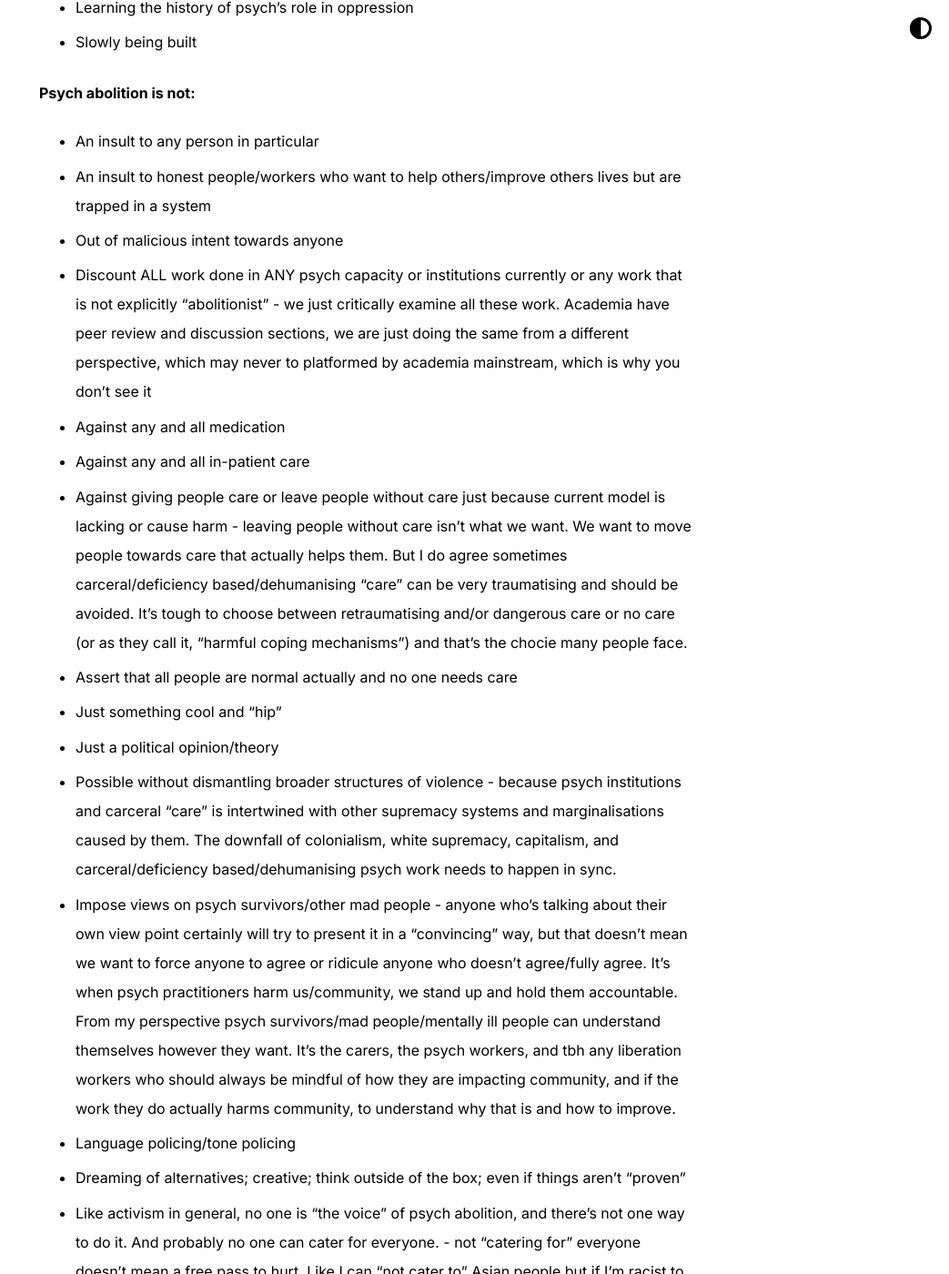
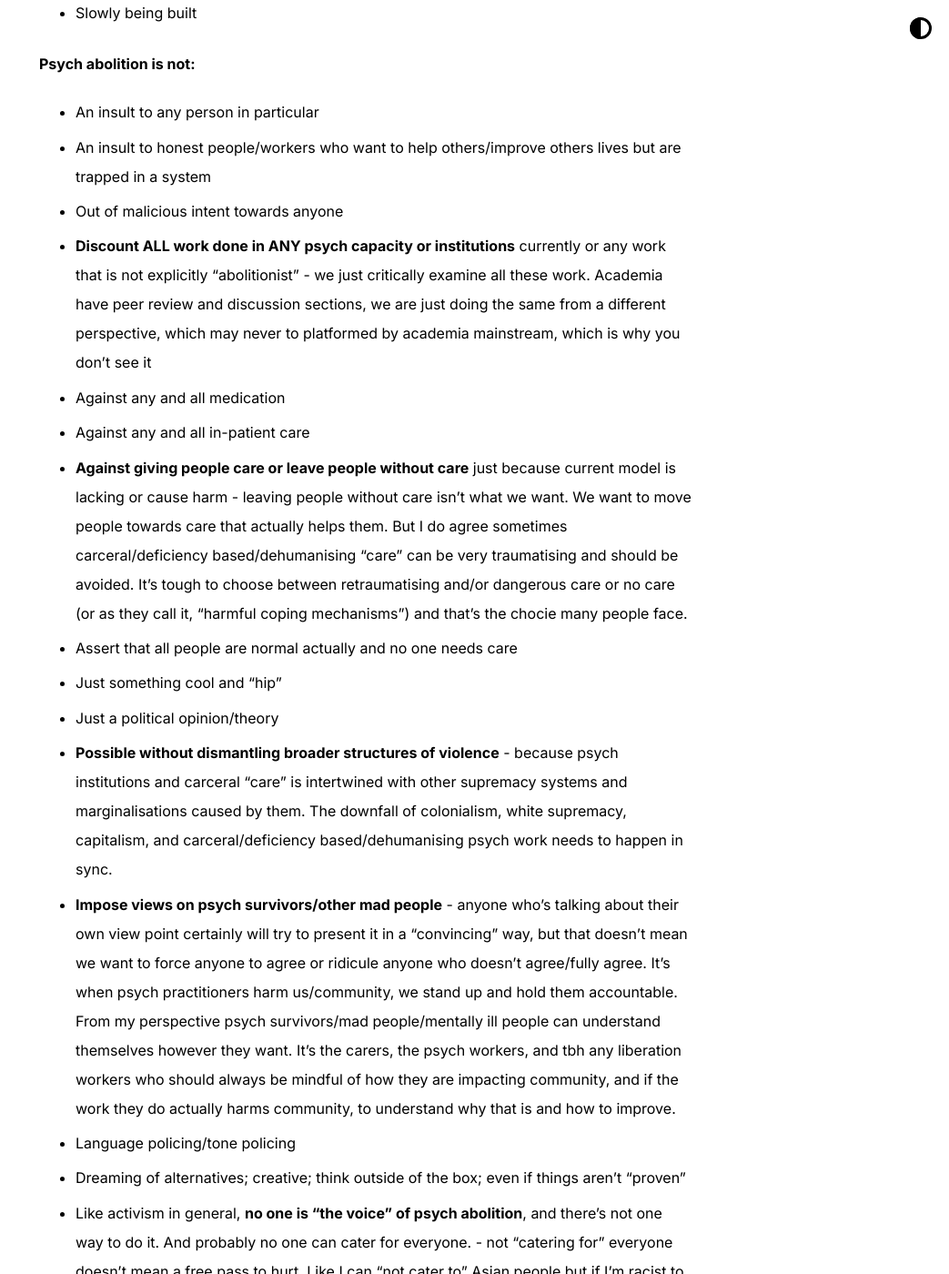
Before and after one commit to phosfuldev/phos_website, a Jekyll site: the page built from _posts/2024-07-18-my-rudimentary-understanding-of-psych-abolition.md, in a window 1280 px wide and 1400 px high, scrolled down 1435 px. Shown: the whole window at 91% size, without its empty margins (237-1280 px from the left). Built offline with Jekyll 4.4.1, drawn with Linux system fonts in a browser that asks for light colours; some of the changed text lies outside the part shown.

Commit message:
bold text & smol changes

```diff
--- a/_posts/2024-07-18-my-rudimentary-understanding-of-psych-abolition.md
+++ b/_posts/2024-07-18-my-rudimentary-understanding-of-psych-abolition.md
@@ -33,18 +33,18 @@ Just want to share when I have learned so far.
 - An insult to any person in particular
 - An insult to honest people/workers who want to help others/improve others lives but are trapped in a system
 - Out of malicious intent towards anyone
-- Discount ALL work done in ANY psych capacity or institutions currently or any work that is not explicitly "abolitionist" - we just critically examine all these work. Academia have peer review and discussion sections, we are just doing the same from a different perspective, which may never to platformed by academia mainstream, which is why you don’t see it
+- **Discount ALL work done in ANY psych capacity or institutions** currently or any work that is not explicitly "abolitionist" - we just critically examine all these work. Academia have peer review and discussion sections, we are just doing the same from a different perspective, which may never to platformed by academia mainstream, which is why you don’t see it
 - Against any and all medication
 - Against any and all in-patient care
-- Against giving people care or leave people without care just because current model is lacking or cause harm - leaving people without care isn’t what we want. We want to move people towards care that actually helps them. But I do agree sometimes carceral/deficiency based/dehumanising "care" can be very traumatising and should be avoided. It's tough to choose between retraumatising and/or dangerous care or no care (or as they call it, "harmful coping mechanisms") and that's the chocie many people face.
+- **Against giving people care or leave people without care** just because current model is lacking or cause harm - leaving people without care isn’t what we want. We want to move people towards care that actually helps them. But I do agree sometimes carceral/deficiency based/dehumanising "care" can be very traumatising and should be avoided. It's tough to choose between retraumatising and/or dangerous care or no care (or as they call it, "harmful coping mechanisms") and that's the chocie many people face.
 - Assert that all people are normal actually and no one needs care
 - Just something cool and "hip"
 - Just a political opinion/theory
-- Possible without dismantling broader structures of violence - because psych institutions and carceral "care" is intertwined with other supremacy systems and marginalisations caused by them. The downfall of colonialism, white supremacy, capitalism, and carceral/deficiency based/dehumanising psych work needs to happen in sync.
-- Impose views on psych survivors/other mad people - anyone who’s talking about their own view point certainly will try to present it in a "convincing" way, but that doesn’t mean we want to force anyone to agree or ridicule anyone who doesn’t agree/fully agree. It’s when psych practitioners harm us/community, we stand up and hold them accountable. From my perspective psych survivors/mad people/mentally ill people can understand themselves however they want. It’s the carers, the psych workers, and tbh any liberation workers who should always be mindful of how they are impacting community, and if the work they do actually harms community, to understand why that is and how to improve.
+- **Possible without dismantling broader structures of violence** - because psych institutions and carceral "care" is intertwined with other supremacy systems and marginalisations caused by them. The downfall of colonialism, white supremacy, capitalism, and carceral/deficiency based/dehumanising psych work needs to happen in sync.
+- **Impose views on psych survivors/other mad people** - anyone who’s talking about their own view point certainly will try to present it in a "convincing" way, but that doesn’t mean we want to force anyone to agree or ridicule anyone who doesn’t agree/fully agree. It’s when psych practitioners harm us/community, we stand up and hold them accountable. From my perspective psych survivors/mad people/mentally ill people can understand themselves however they want. It’s the carers, the psych workers, and tbh any liberation workers who should always be mindful of how they are impacting community, and if the work they do actually harms community, to understand why that is and how to improve.
 - Language policing/tone policing
 - Dreaming of alternatives; creative; think outside of the box; even if things aren't "proven"
-- Like activism in general, no one is "the voice" of psych abolition, and there’s not one way to do it. And probably no one can cater for everyone. - not "catering for" everyone doesn’t mean a free pass to hurt. Like I can "not cater to" Asian people but if I’m racist to Asian people, I’m still racist and causing harm.
+- Like activism in general, **no one is "the voice" of psych abolition**, and there’s not one way to do it. And probably no one can cater for everyone. - not "catering for" everyone doesn’t mean a free pass to hurt. Like I can "not cater to" Asian people but if I’m racist to Asian people, I’m still racist and causing harm.
 
 These points are the "ideal" I guess, but I do make mistakes and get confused at times when practicing it. I'm still pretty new to this and I'd very much like feedback and discussions so we can learn together.
 
```
Also changed, not shown: other parts of _posts/2024-07-18-my-rudimentary-understanding-of-psych-abolition.md (+3 -3 lines).
